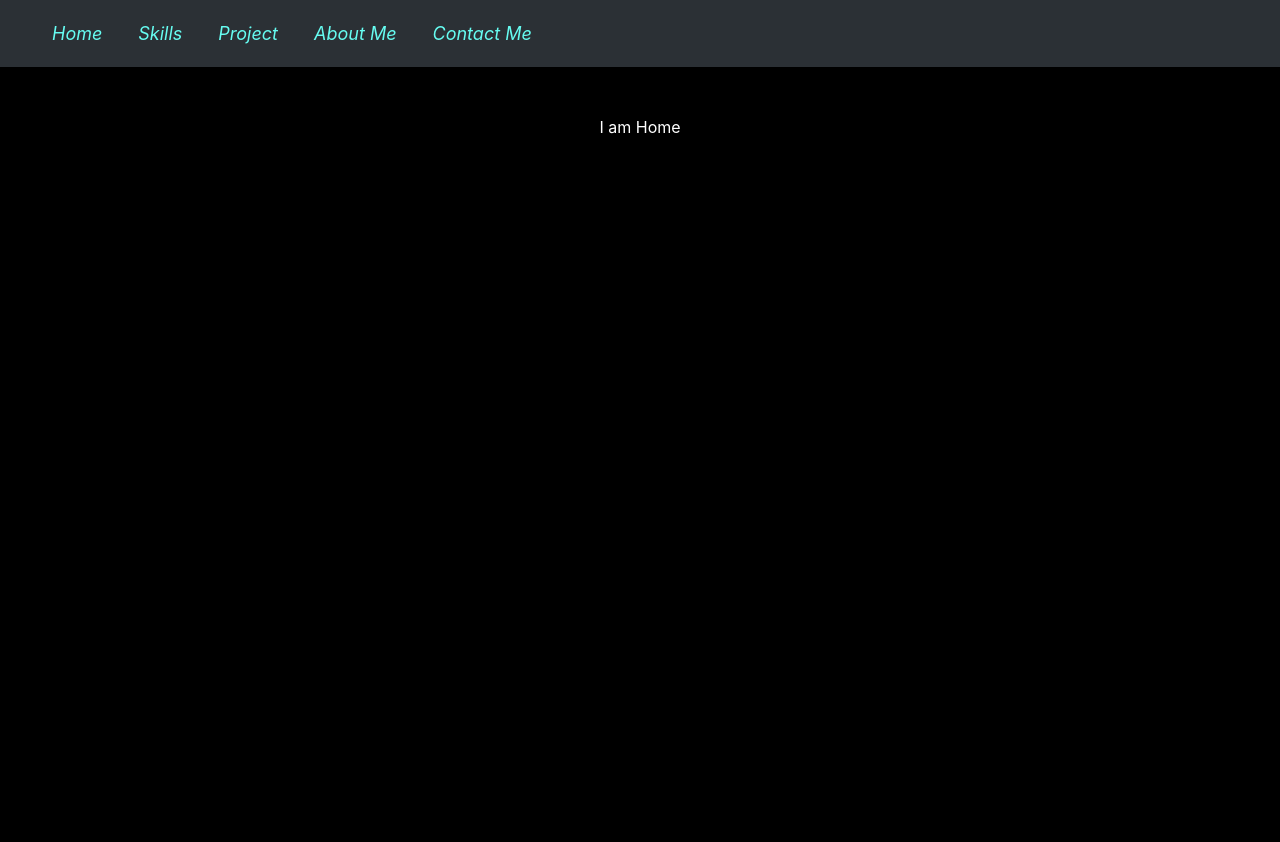
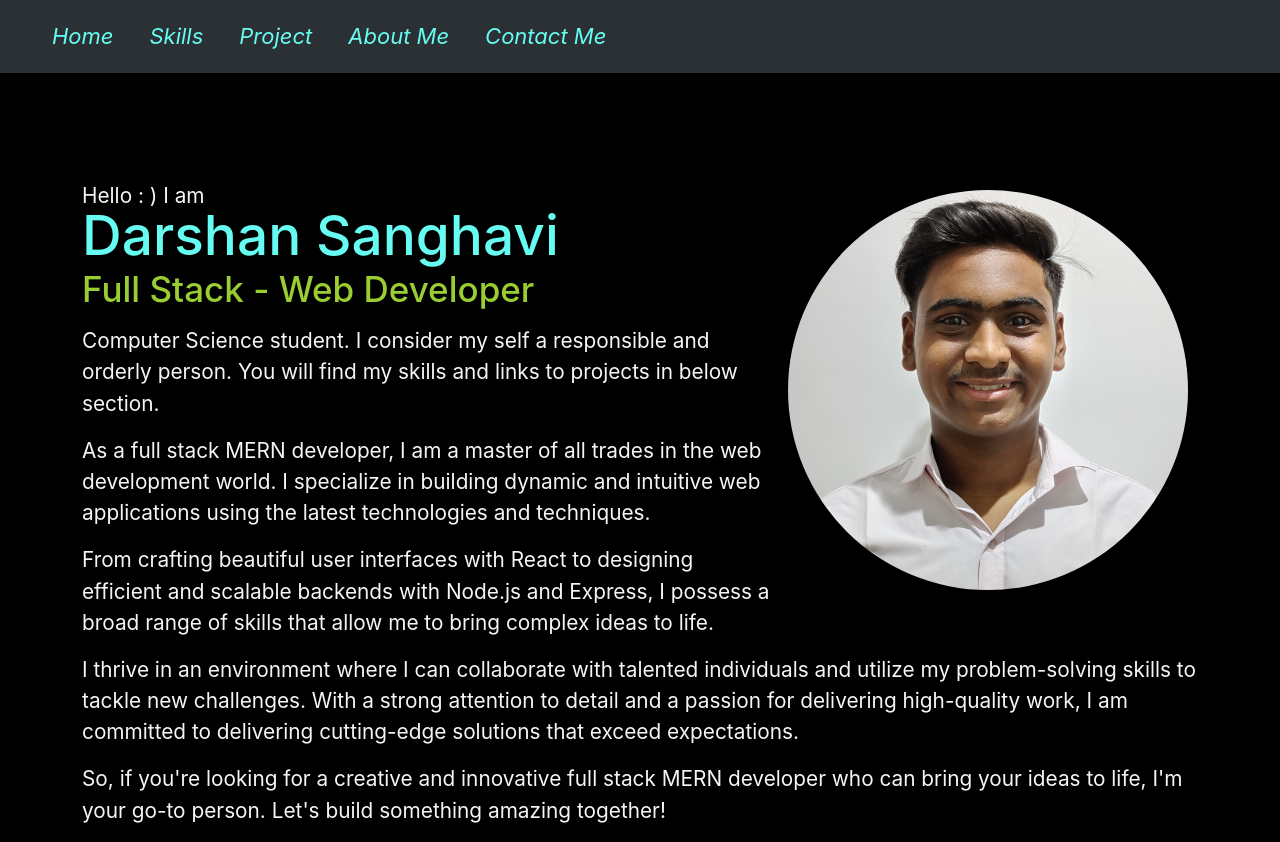
Before and after one commit to darshansanghavi633/Portfolio_usingReact, a React (Create React App) app: page / in a window 1280 px wide. Before the commit the page ends 800 px from the top, so only its background shows below. Built offline with nearby package versions, Linux system fonts and the light colour scheme.

Commit message:
Home Page

```diff
--- a/src/App.css
+++ b/src/App.css
@@ -3,7 +3,7 @@ body{
   color:white
 }
 .navbar{
-  font-size: large;
+  font-size: 22px;
   padding: 12px;
 }
 i{
@@ -13,3 +13,29 @@ i{
 i:hover{
   color: whitesmoke;
 }
+.username{
+  color: #66fcf1;
+  font-size: 55px;
+  margin-top: -25px;
+  margin-bottom: 0px;
+}
+.field{
+  font-size: 35px;
+  color: yellowgreen;
+}
+.hello, .information{
+  color: whitesmoke;
+  font-size: 130%;
+}
+.profile_pic{
+  height: 400px,;
+  width: 400px;
+  border-radius: 50%;
+  margin: 10px;
+}
+.profile_pic:hover{
+
+  box-shadow: 2px 2px 47px rgba(102, 252, 242, 0.5)  ;
+  -webkit-box-shadow: 2px 2px 47px rgba(102, 252, 242, 0.5)  ;
+  -moz-box-shadow: 2px 2px 47px rgba(102, 252, 242, 0.5)  ;
+}
--- a/src/components/Home.js
+++ b/src/components/Home.js
@@ -1,9 +1,51 @@
-import React from 'react'
+import React from "react";
 
 export default function Home() {
   return (
-    <div className='container text-center my-5'>
-      I am Home
+    <div className="container" style={{ marginTop: "180px" }}>
+      <div className="clearfix">
+        <img
+          src="/SHIRT PIC.1.jpg"
+          className="col-md-6 float-md-end mb-3 ms-md-3  profile_pic"
+          alt="..."
+          style={{}}
+        />
+
+        <div className="home1">
+          <p className="hello">Hello : ) I am </p>
+          <h1 className="username">Darshan Sanghavi</h1>
+          <h2 className="field">Full Stack - Web Developer</h2>
+          <p className="information" style={{ marginTop: "15px" }}>
+            Computer Science student. I consider my self a responsible and
+            orderly person. You will find my skills and links to projects in
+            below section.
+          </p>
+          <p className="information">
+            As a full stack MERN developer, I am a master of all trades in the
+            web development world. I specialize in building dynamic and
+            intuitive web applications using the latest technologies and
+            techniques.
+          </p>
+          <p className="information">
+            From crafting beautiful user interfaces with React to designing
+            efficient and scalable backends with Node.js and Express, I possess
+            a broad range of skills that allow me to bring complex ideas to
+            life.
+          </p>
+          <p className="information">
+            I thrive in an environment where I can collaborate with talented
+            individuals and utilize my problem-solving skills to tackle new
+            challenges. With a strong attention to detail and a passion for
+            delivering high-quality work, I am committed to delivering
+            cutting-edge solutions that exceed expectations.
+          </p>
+          <p className="information">
+            So, if you're looking for a creative and innovative full stack MERN
+            developer who can bring your ideas to life, I'm your go-to person.
+            Let's build something amazing together!
+          </p>
+        </div>
+      </div>
     </div>
-  )
+  );
 }
--- a/src/components/Navbar.js
+++ b/src/components/Navbar.js
@@ -2,7 +2,7 @@ import React from 'react';
 import { Link } from 'react-router-dom';
 export default function Navbar() {
   return (
-    <nav className="navbar navbar-expand-lg bg-body-tertiary" data-bs-theme="dark">
+    <nav className="navbar navbar-expand-lg bg-body-tertiary fixed-top" data-bs-theme="dark">
          <div className="container-fluid">
     <button className="navbar-toggler" type="button" data-bs-toggle="collapse" data-bs-target="#navbarNav" aria-controls="navbarNav" aria-expanded="false" aria-label="Toggle navigation">
       <span className="navbar-toggler-icon"></span>
--- a/src/components/Projects.js
+++ b/src/components/Projects.js
@@ -2,8 +2,16 @@ import React from 'react'
 
 export default function Projects() {
   return (
-    <div className='container text-center my-5'>
-      I am Projects
-    </div>
+<div className="container text-center my-5">
+  <div className="row row-cols-3">
+    <div className="col">col-sm</div>
+    <div className="col">col-sm</div>
+    <div className="col">col-sm</div>
+    <div className="col">col-sm</div>
+    <div className="col">col-sm</div>
+    <div className="col">col-sm</div>
+    <div className="col">col-sm</div>
+  </div>
+</div>
   )
 }
```
Also changed, not shown: public/SHIRT PIC.1.jpg (added).
